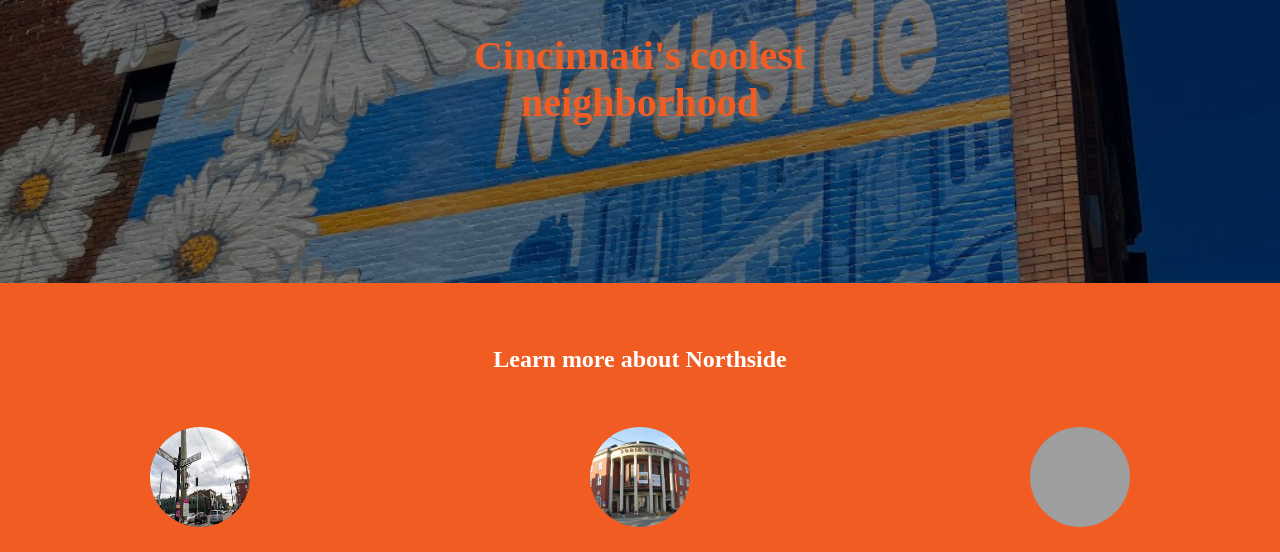
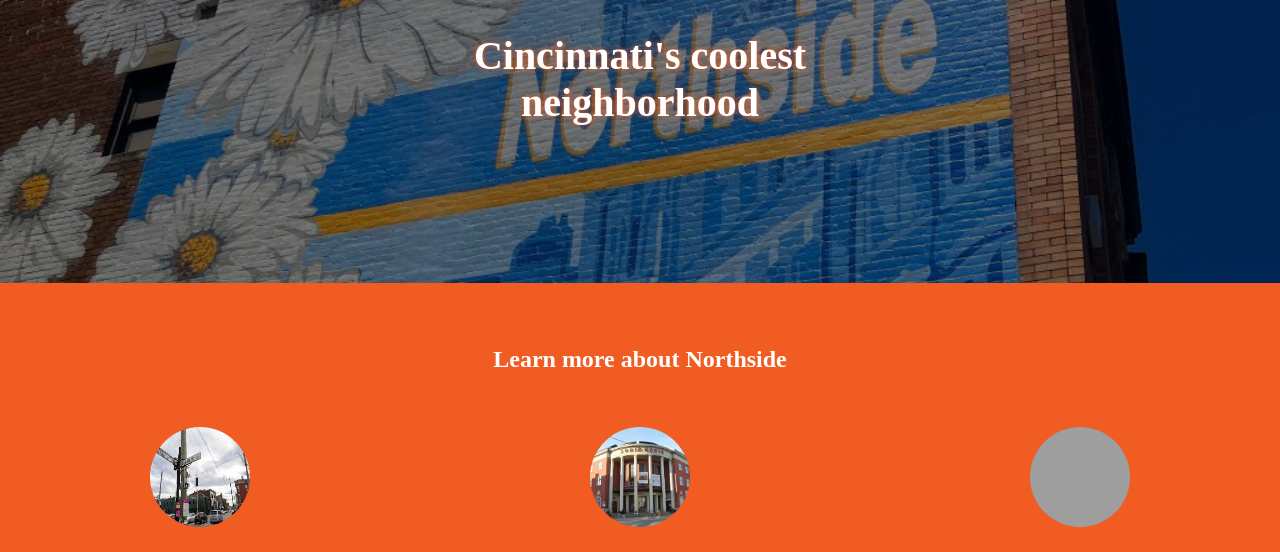
Before and after one commit to rfinke4/hometown, a website built with Vite: page index.html in a window 1280 px wide. Shown: the part 222-774 px from the top of the page. Built offline with nearby package versions, Linux system fonts and the light colour scheme; grey boxes are pictures that could not be loaded.

Commit message:
css update

```diff
--- a/styles.css
+++ b/styles.css
@@ -43,8 +43,8 @@ h1 {
 h2 {
     margin-top: 30px;
     max-width: 412px;
-    color: #f15c22;
-    text-shadow: 1px 1px 15px grey;
+    color: white;
+    text-shadow: 0px 0px 5px #f15c22;
     font-size: 40px;
     border-radius: 10px;
     padding: 5px 29px
@@ -123,6 +123,7 @@ h4 {
     width: 180px;
     height: 248px;
     border-radius: 10px;
+    margin-right: 10px
 }
 
 #northside-logo {
```
